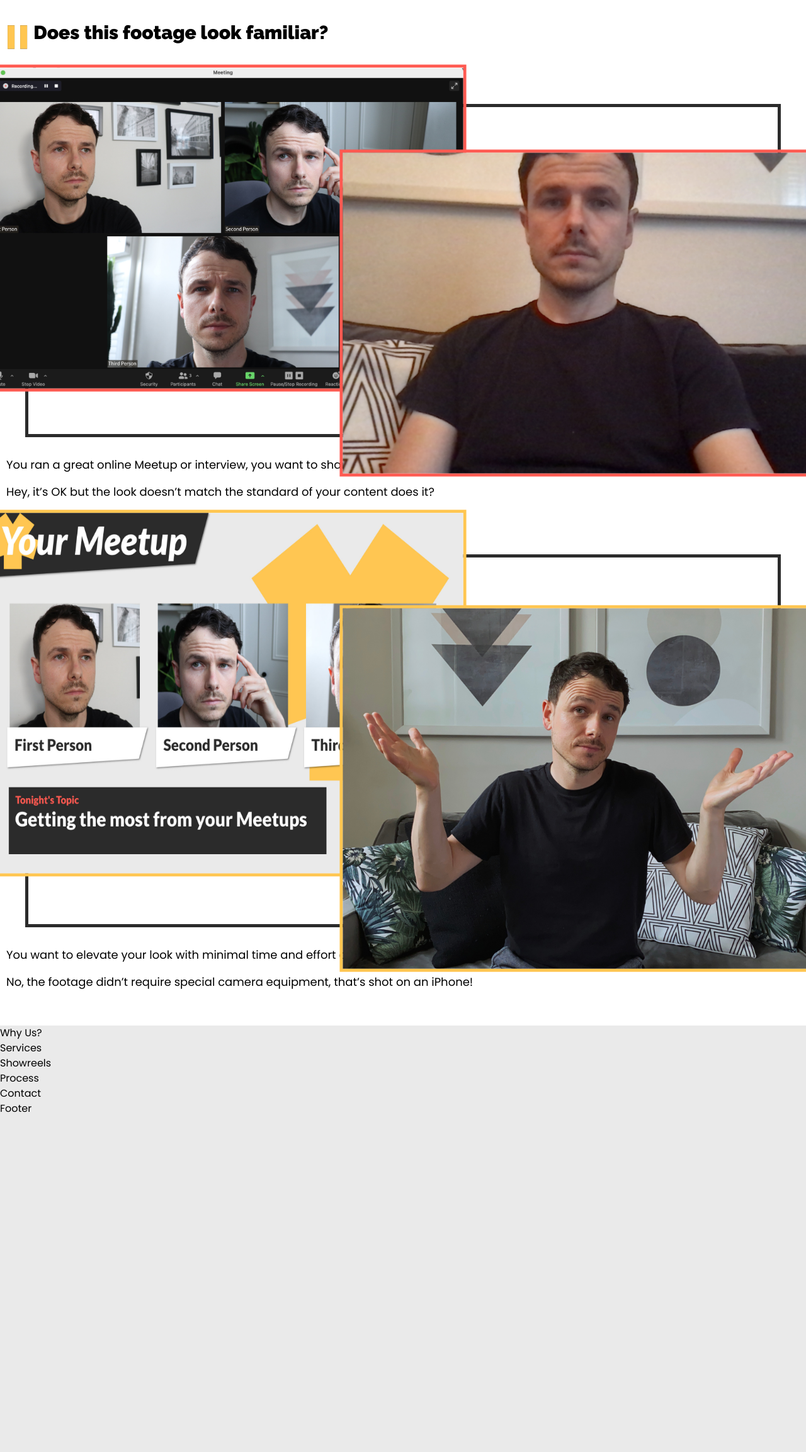
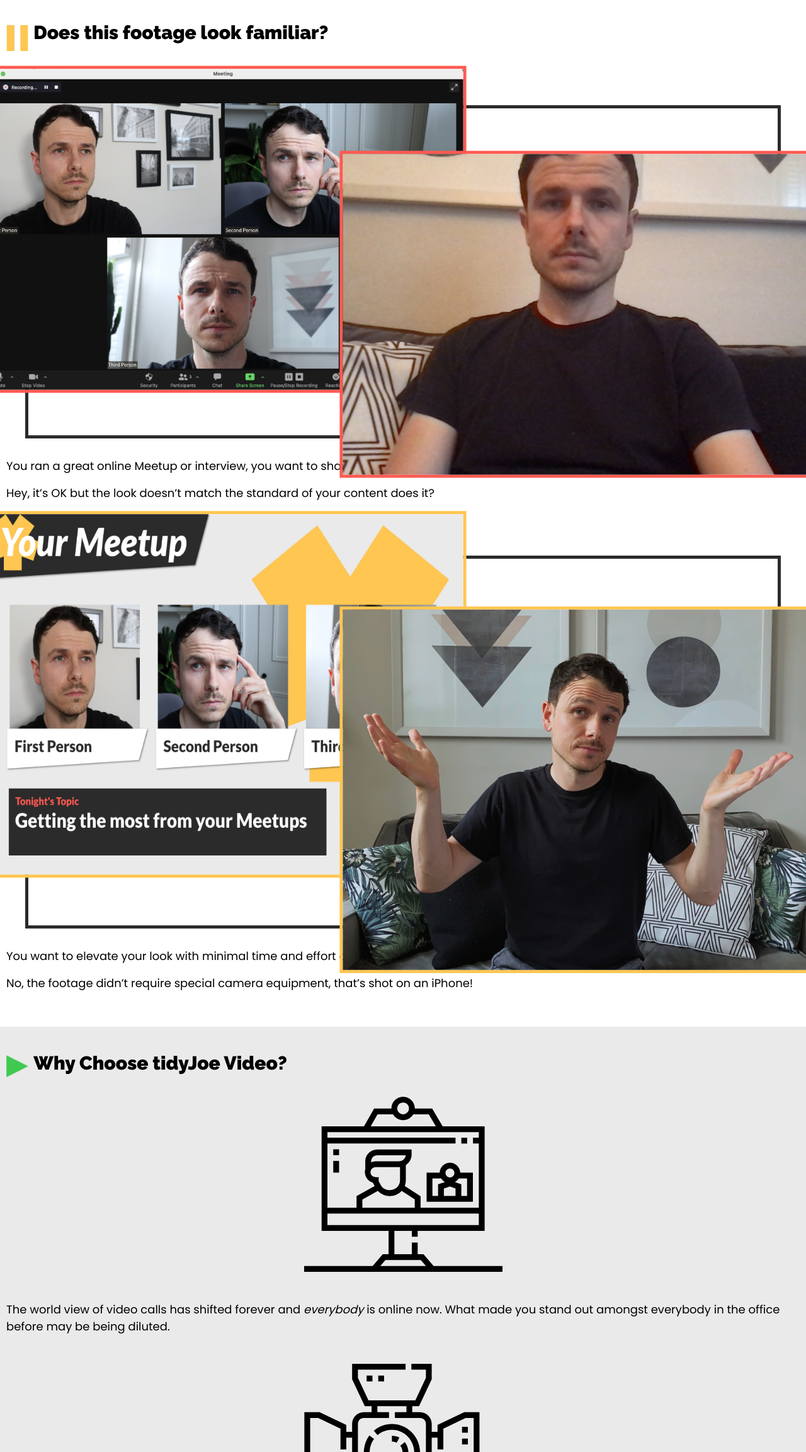
Before and after one commit to josephclander/tidy-joe-video, a website built with webpack: page index.html in a window 1280 px wide. Shown: the part 495-2800 px from the top of the page at 63% size. Before the commit the page ends 2267 px from the top, so only its background shows below. Built offline with nearby package versions, Linux system fonts and the light colour scheme.

Commit message:
Add section whyus

```diff
--- a/index.html
+++ b/index.html
@@ -51,71 +51,7 @@
       <section class="familiar">
         <div class="familiar__container">
           <div class="title-container">
-            <svg
-              class="pause icon"
-              viewBox="0 0 16 18"
-              version="1.1"
-              xmlns="http://www.w3.org/2000/svg"
-              xmlns:xlink="http://www.w3.org/1999/xlink"
-            >
-              <defs>
-                <path
-                  d="M7.95,3.54 L7.95,20.46 L2.95,20.46 L2.95,3.54 L7.95,3.54 Z M17.05,3.54 L17.05,20.46 L12.05,20.46 L12.05,3.54 L17.05,3.54 Z"
-                  id="path-1"
-                ></path>
-              </defs>
-              <g
-                id="Wireframes"
-                stroke="none"
-                stroke-width="1"
-                fill="none"
-                fill-rule="evenodd"
-              >
-                <g id="Mobile" transform="translate(-12.000000, -460.000000)">
-                  <g
-                    id="Familiar-Footage"
-                    transform="translate(0.000000, 421.000000)"
-                  >
-                    <rect
-                      id="Background---Familiar"
-                      x="0"
-                      y="0"
-                      width="320"
-                      height="965"
-                    ></rect>
-                    <g
-                      id="Familiar-Section-Headline"
-                      transform="translate(10.000000, 36.000000)"
-                    >
-                      <g id="Icon-/-Pause">
-                        <mask id="mask-2" fill="white">
-                          <use xlink:href="#path-1"></use>
-                        </mask>
-                        <path
-                          stroke="#2B2B2B"
-                          stroke-width="3"
-                          d="M6.45,5.04 L4.45,5.04 L4.45,18.96 L6.45,18.96 L6.45,5.04 Z M15.55,5.04 L13.55,5.04 L13.55,18.96 L15.55,18.96 L15.55,5.04 Z"
-                        ></path>
-                        <g
-                          id="color-/-yellow"
-                          mask="url(#mask-2)"
-                          fill="#FFC651"
-                          fill-rule="evenodd"
-                        >
-                          <rect
-                            id="Rectangle"
-                            x="0"
-                            y="0"
-                            width="20"
-                            height="24"
-                          ></rect>
-                        </g>
-                      </g>
-                    </g>
-                  </g>
-                </g>
-              </g>
-            </svg>
+            <img src="imgs/icon-pause.png" alt="" class="pause icon" />
             <h2 class="section__heading">Does this footage look familiar?</h2>
           </div>
           <article class="familiar__section-container boring">
@@ -175,7 +111,39 @@
           </article>
         </div>
       </section>
-      <section class="whyus">Why Us?</section>
+      <section class="whyus">
+        <div class="whyus__container">
+          <div class="title-container">
+            <img class="icon play" src="imgs/icon-play.png" alt="" />
+            <h2 class="section__heading">Why Choose tidyJoe Video?</h2>
+          </div>
+          <article class="whyus__section-container">
+            <img src="imgs/icon-videocall.svg" alt="" class="whyus__image" />
+            <p class="intro-text">
+              The world view of video calls has shifted forever and
+              <em>everybody</em> is online now. What made you stand out amongst
+              everybody in the office before may be being diluted.
+            </p>
+          </article>
+          <article class="whyus__section-container">
+            <img src="imgs/icon-spotlight.svg" alt="" class="whyus__image" />
+            <p class="intro-text">
+              We work with clients looking to raise their online presence
+              without you having to pay out for a full blown production. We know
+              we can find ways to put you and your online content in the
+              spotlight.
+            </p>
+          </article>
+          <article class="whyus__section-container">
+            <img src="imgs/icon-feedback.svg" alt="" class="whyus__image" />
+            <p class="intro-text">
+              Being bespoke, we tailor the final product to fit you, not the
+              other way around. Working together we can match your brand style
+              and make sure the final product meets all your needs.
+            </p>
+          </article>
+        </div>
+      </section>
       <section class="services">Services</section>
       <section class="showreels">Showreels</section>
       <section class="process">Process</section>
--- a/src/scss/layout/_whyus.scss
+++ b/src/scss/layout/_whyus.scss
@@ -0,0 +1,15 @@
+.whyus {
+  padding: 40px $margin-mobile;
+
+  &__section-container {
+    display: flex;
+    flex-direction: column;
+    justify-content: center;
+    align-items: center;
+  }
+
+  &__image {
+    margin: 30px 0 10px;
+    width: 25%; // estimate of 87px 87px
+  }
+}
```
Also changed, not shown: src/imgs/icon-feedback.svg (added), src/imgs/icon-pause.png (added), src/imgs/icon-play.png (added), src/imgs/icon-spotlight.svg (added), src/imgs/icon-videocall.svg (added).
